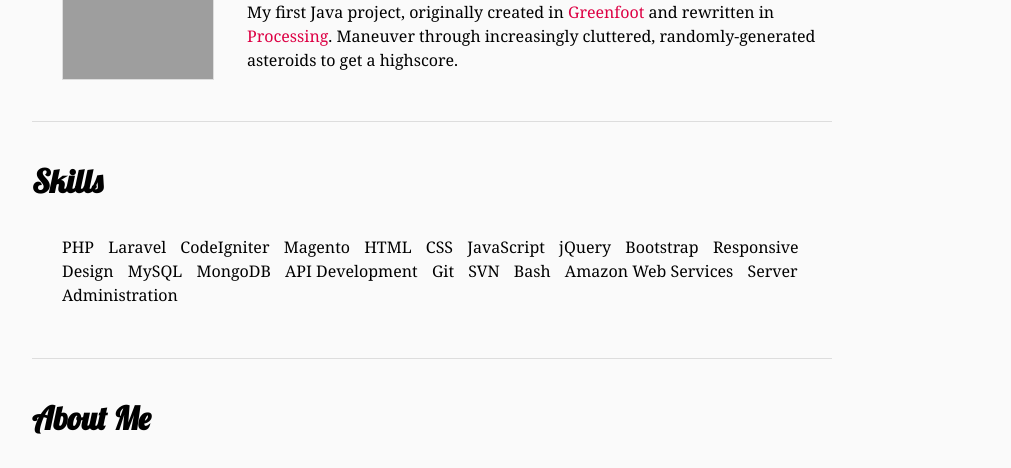
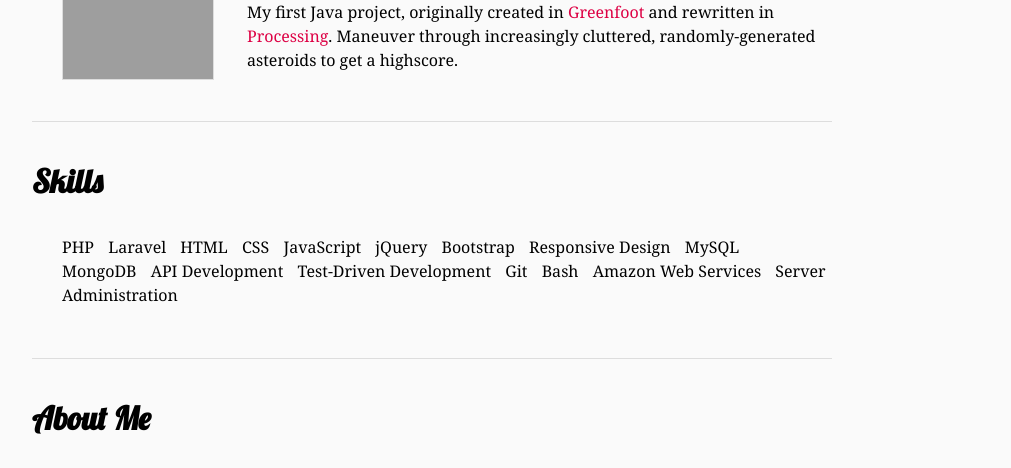
Before and after one commit to sbine/sarabine.com, a PHP site: page / in a window 1280 px wide. Shown: the part 3655-4123 px from the top of the page, without its empty margins (208-1219 px from the left). Run offline with PHP 8.4, Linux system fonts and the light colour scheme; some web fonts are replaced; grey boxes are pictures that could not be loaded.

Commit message:
Update list of skills

```diff
--- a/index.php
+++ b/index.php
@@ -257,8 +257,6 @@
 					<ul class="inline-list styled-links">
 						<li>PHP</li>
 						<li>Laravel</li>
-						<li>CodeIgniter</li>
-						<li>Magento</li>
 						<li>HTML</li>
 						<li>CSS</li>
 						<li>JavaScript</li>
@@ -268,14 +266,15 @@
 						<li>MySQL</li>
 						<li>MongoDB</li>
 						<li>API Development</li>
+						<li>Test-Driven Development</li>
 						<li>Git</li>
-						<li>SVN</li>
 						<li>Bash</li>
 						<li>Amazon Web Services</li>
 						<li>Server Administration</li>
 					</ul>
 				</section>
 			</div>
+
 			<div class="page" id="about">
 				<h2>About Me</h2>
 				<section>
```
